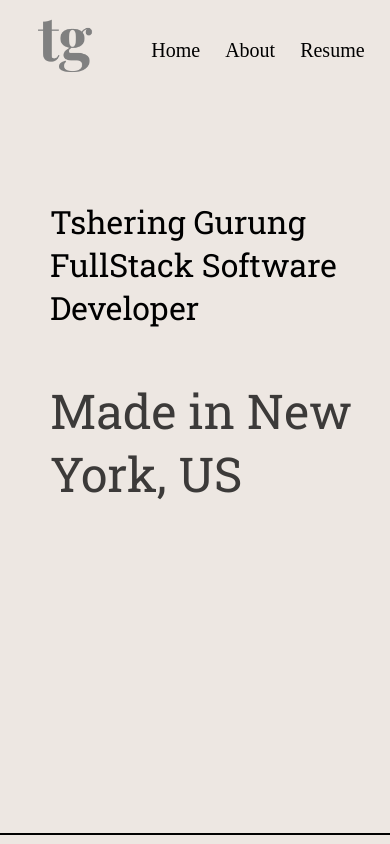
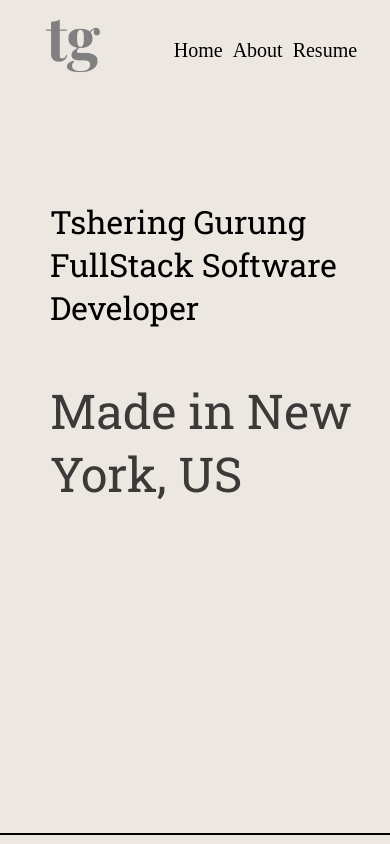
Before and after one commit to teegrg/tsheringgurung, a React (Create React App) app in the folder tsheringgurung/: page / in a window 390 px wide. Shown: the top 844 px of the page. Built offline with nearby package versions, Linux system fonts and the light colour scheme.

Commit message:
added glassmorphism when scrolled

```diff
--- a/tsheringgurung/src/style/navbar.css
+++ b/tsheringgurung/src/style/navbar.css
@@ -6,9 +6,13 @@
   position: sticky;
   top: 0;
   z-index: 999;
-  background-color: rgb(237, 231, 226);
+  backdrop-filter: blur(10px);
+  background-color: rgba(237, 231, 226, 0.7);
+  transition: background-color 0.3s ease;
 }
-
+.nav.scrolled {
+  box-shadow: 0 4px 1px rgba(0, 0, 0, 0.1);
+}
 .nav__side {
   display: flex;
   align-items: center;
@@ -39,3 +43,10 @@
     transform: rotate(360deg);
   }
 }
+
+
+@media (max-width:600px) {
+  .nav__side {
+    gap: 10px;
+  }
+}
```
